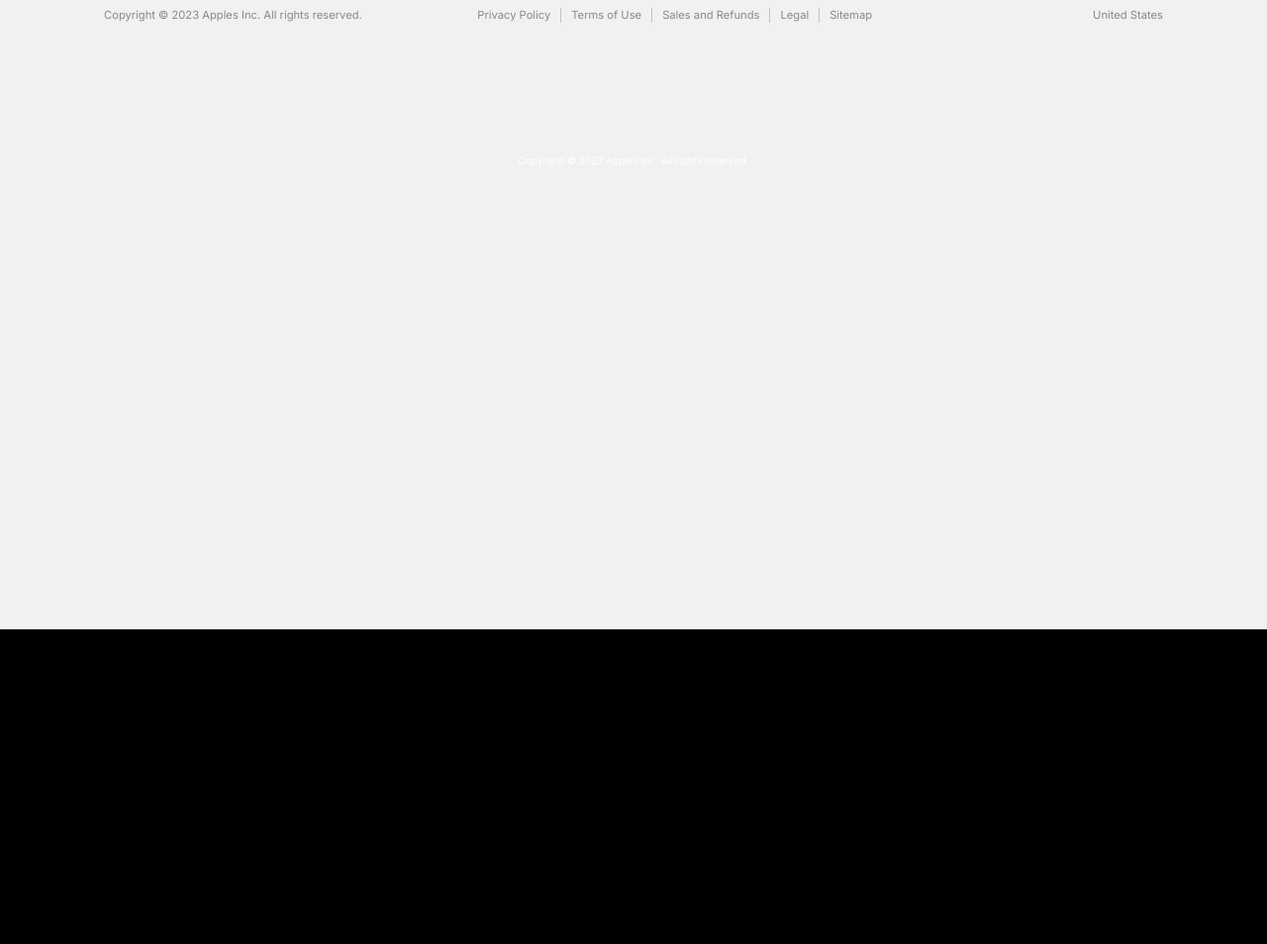
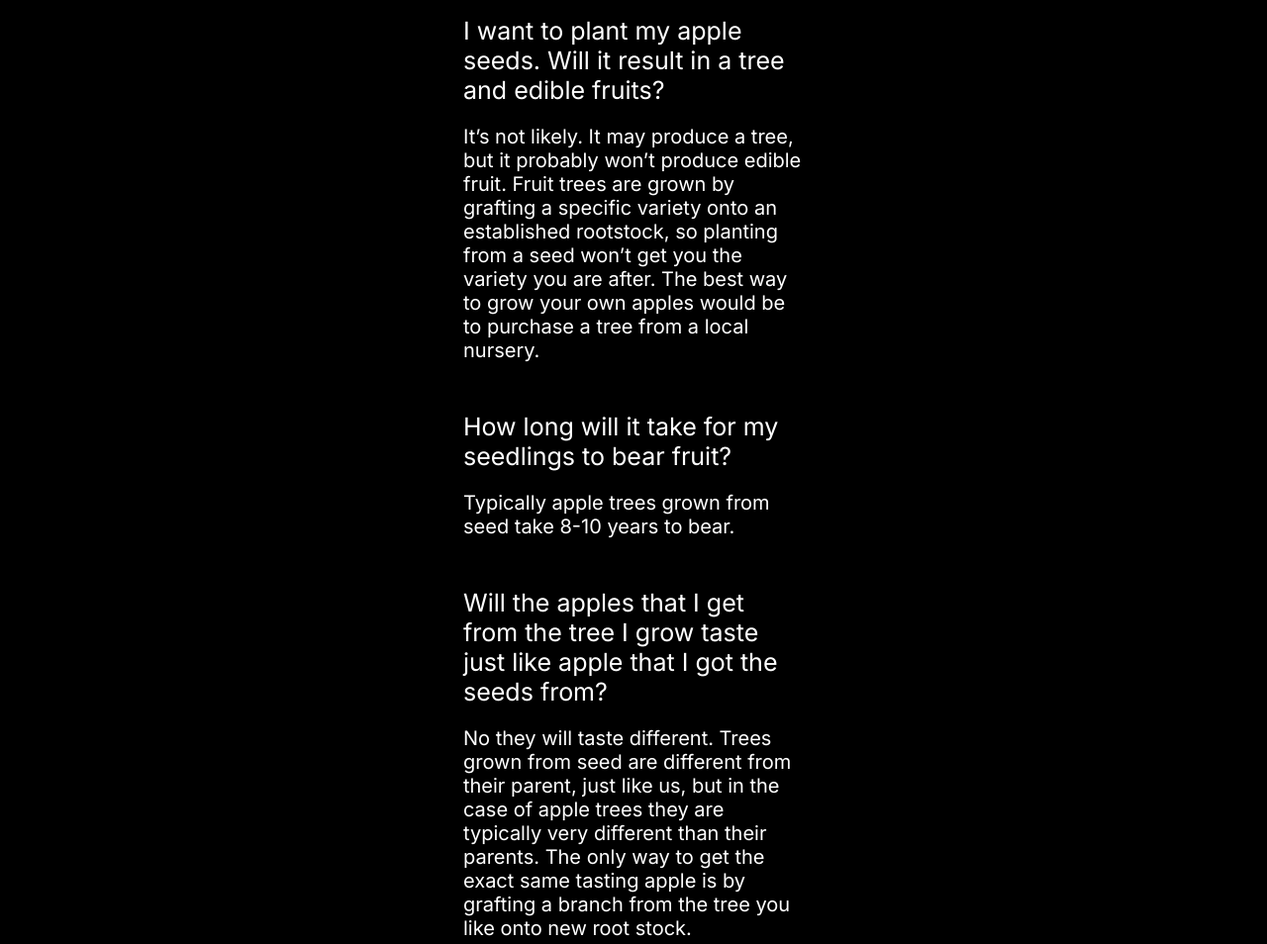
Before and after one commit to WebDevFall2023/group-html-css-assignment-apples, a website: page public/FAQ.html in a window 1280 px wide. Shown: the part 1502-2456 px from the top of the page at 99% size. Before the commit the page ends 2138 px from the top, so only its background shows below. Drawn offline with Linux system fonts and the light colour scheme.

Commit message:
added more questions and styles

```diff
--- a/public/FAQ.html
+++ b/public/FAQ.html
@@ -57,6 +57,28 @@
                     It’s usually washed off the fruit during packing but some residue can be left behind in the stem/bottom ends of the fruit,
                     where the brushes don’t reach.
                 </p>
+                <label for="Questions" class="topicFaq">
+                    I want to plant my apple seeds. Will it result in a tree and edible fruits?
+                </label>
+                <p class="answerFaq">
+                    It’s not likely. It may produce a tree, but it probably won’t produce edible fruit.
+                    Fruit trees are grown by grafting a specific variety onto an established rootstock, so planting from a seed won’t
+                    get you the variety you are after. The best way to grow your own apples would be to purchase a tree from a local nursery.
+                </p>
+                <label for="Questions" class="topicFaq">
+                    How long will it take for my seedlings to bear fruit?
+                </label>
+                <p class="answerFaq">
+                    Typically apple trees grown from seed take 8-10 years to bear.
+                </p>
+                <label for="Questions" class="topicFaq">
+                    Will the apples that I get from the tree I grow taste just like apple that I got the seeds from?
+                </label>
+                <p class="answerFaq">
+                    No they will taste different.  Trees grown from seed are different from their parent,
+                    just like us, but in the case of apple trees they are typically very different than their parents.
+                    The only way to get the exact same tasting apple is by grafting a branch from the tree you like onto new root stock.
+                </p>
             </div>
         </div>
         <div id="footerContainer">
@@ -72,9 +94,6 @@
 
             <div class="product-options"></div>
           </div>
-        <footer>
-            Copyright &copy; 2023 Apples Inc. All rights reserved.    <!--Privacy Policy Terms of Use Sales and Refunds Legal Site Map-->
-        </footer>
     </main>
 </div>
 </body>
--- a/public/faqStyle.css
+++ b/public/faqStyle.css
@@ -13,6 +13,7 @@
         margin-bottom: 50px;
         margin-top: 50px;
         text-align: left;
+        font-size: 25px;
         .answerFaq
         {
             margin-left: auto;
@@ -20,6 +21,7 @@
             margin-top: 20px;
             margin-bottom: 50px;
             text-align: left;
+            font-size: 20px;
         }
     }
 
```
